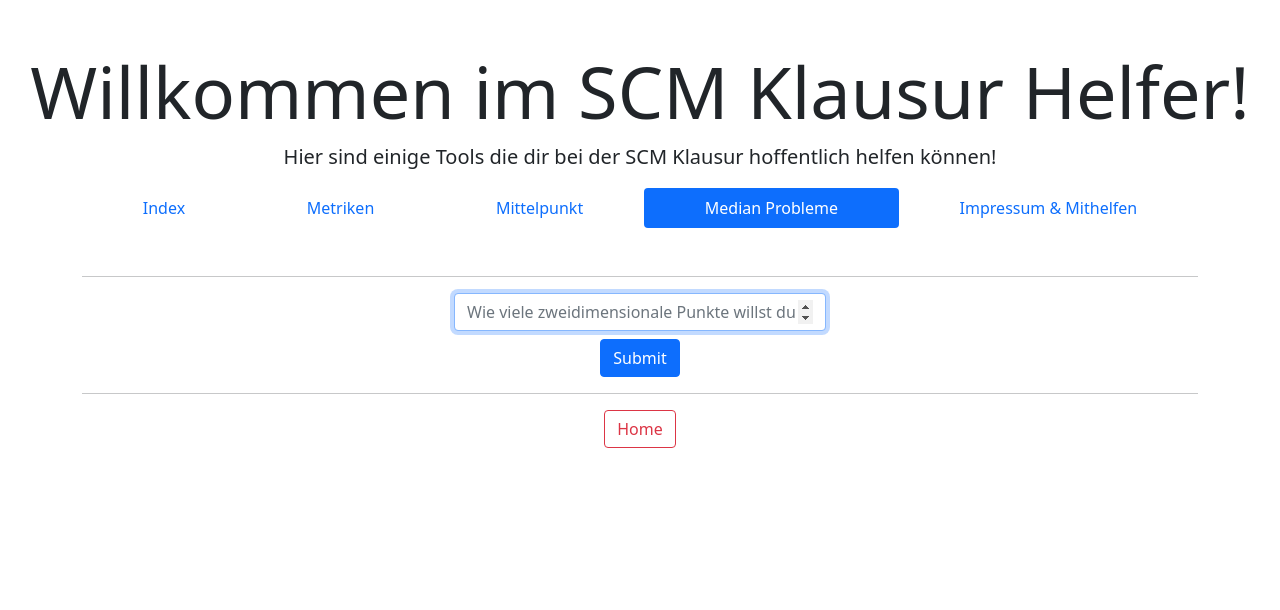
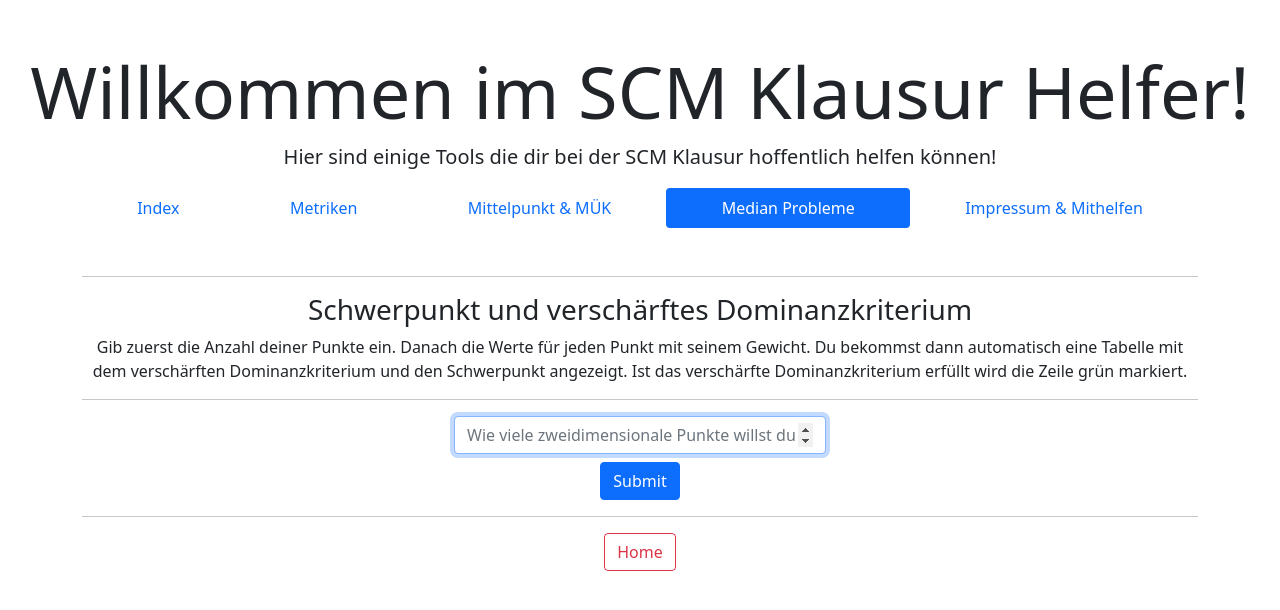
Before and after one commit to Hundsmuhlen/SCM-Rechner, a Flask app: page /median-settings in a window 1280 px wide. Shown: the top 610 px of the page. Run offline with Flask 2, Linux system fonts and the light colour scheme.

Commit message:
Mehr Text zu den einzelnen Seiten, Metriken werden nur noch auf 4 Stellen gerundet

```diff
--- a/main.py
+++ b/main.py
@@ -98,7 +98,7 @@ def median_input():
 
 @app.route("/metriken-dimensions", methods=["GET"])
 def metriken_dimensions():
-    return render_template("new_metriken.html")
+    return render_template("metriken_settings.html")
 
 
 @app.route("/metriken-settings", methods=["POST", "GET"])
@@ -107,12 +107,12 @@ def metriken():
         try:
             dimensions = int(request.form.get("dimensions"))
         except ValueError:
-            return render_template("metrik_error.html", message="You have to enter the wanted dimensions!")
+            return render_template("metriken_error.html", message="You have to enter the wanted dimensions!")
         if dimensions < 1 or dimensions == None:
-            return render_template("metrik_error.html", message="Have to have more than 0 dimensions!")
+            return render_template("metriken_error.html", message="Have to have more than 0 dimensions!")
         else:
             state.dimensions = dimensions
-            return render_template("new_metriken_input.html", dimensions=dimensions)
+            return render_template("metriken_input.html", dimensions=dimensions)
 
 
 @app.route("/metriken-results", methods=["POST", "GET"])
@@ -124,30 +124,30 @@ def metriken_results():
             try:
                 l1.append(float(request.form.get(f"a1{i}")))
             except ValueError:
-                return render_template("metrik_error.html", message=f"Fehler in Spalte 1, Zeile {i + 1}!")
+                return render_template("metriken_error.html", message=f"Fehler in Spalte 1, Zeile {i + 1}!")
             except TypeError:
-                return render_template("metrik_error.html", message=f"Fehler in Spalte 1, Zeile {i + 1}!")
+                return render_template("metriken_error.html", message=f"Fehler in Spalte 1, Zeile {i + 1}!")
             try:
                 l2.append(float(request.form.get(f"a2{i}")))
             except ValueError:
-                return render_template("metrik_error.html", message=f"Fehler in Spalte 2, Zeile {i + 1}!")
+                return render_template("metriken_error.html", message=f"Fehler in Spalte 2, Zeile {i + 1}!")
             except TypeError:
-                return render_template("metrik_error.html", message=f"Fehler in Spalte 2, Zeile {i + 1}!")
+                return render_template("metriken_error.html", message=f"Fehler in Spalte 2, Zeile {i + 1}!")
         p1 = np.array(l1)
         p2 = np.array(l2)
 
-        return render_template("new_metriken_results.html",
-                               l22metrik=round(l22metrik(p1, p2), 7),
-                               l2metrik=round(l2metrik(p1, p2), 7),
-                               l1metrik=round(l1metrik(p1, p2), 7),
-                               l8metrik=round(l8metrik(p1, p2), 7)
+        return render_template("metriken_results.html",
+                               l22metrik=round(l22metrik(p1, p2), 4),
+                               l2metrik=round(l2metrik(p1, p2), 4),
+                               l1metrik=round(l1metrik(p1, p2), 4),
+                               l8metrik=round(l8metrik(p1, p2), 4)
                                )
 
 
 @app.route("/mittelpunkt-und-radius", methods=["POST", "GET"])
 def mp_und_rad():
     if request.method == "GET":
-        return render_template("amount_points.html")
+        return render_template("mp_und_radius_settings.html")
     if request.method == "POST":
         try:
             state.amount_2d_points = int(request.form.get("nr_of_points"))
--- a/templates/median_settings.html
+++ b/templates/median_settings.html
@@ -2,6 +2,12 @@
 {% set active_page = "median" %}
 
 {% block body %}
+    <h3>Schwerpunkt und verschärftes Dominanzkriterium</h3>
+    Gib zuerst die Anzahl deiner Punkte ein. Danach die Werte für jeden Punkt mit seinem Gewicht. Du bekommst dann automatisch
+    eine Tabelle mit dem verschärften Dominanzkriterium und den Schwerpunkt angezeigt. Ist das verschärfte Dominanzkriterium
+    erfüllt wird die Zeile grün markiert.
+    <br>
+    <hr>
 <form method="post" action="/median-settings" class="form-inline">
     <div class="form-group col-4 mx-auto mb-2">
         <input type="number" name="nr_of_points" placeholder="Wie viele zweidimensionale Punkte willst du eingeben?" class="form-control mx-auto text-center" autofocus>
--- a/templates/nav_bar.html
+++ b/templates/nav_bar.html
@@ -7,7 +7,7 @@
     {% set navigation_bar = [
         ('/', 'index', 'Index'),
         ('/metriken-dimensions', 'metriken', 'Metriken'),
-        ('/mittelpunkt-und-radius', 'mp-und-radius', 'Mittelpunkt'),
+        ('/mittelpunkt-und-radius', 'mp-und-radius', 'Mittelpunkt & MÜK'),
         ('/median-settings', "median", "Median Probleme"),
         ('/impressum', 'impressum', 'Impressum & Mithelfen')
     ] -%}
```
Also changed, not shown: templates/amount_points.html (deleted, +0 -14 lines), templates/mp_und_radius_settings.html (added, +27 -0 lines), templates/metriken_error.html (renamed from templates/metrik_error.html), templates/metriken_input.html (renamed from templates/new_metriken_input.html), templates/metriken_results.html (renamed from templates/new_metriken_results.html), templates/metriken_settings.html (renamed from templates/new_metriken.html).
